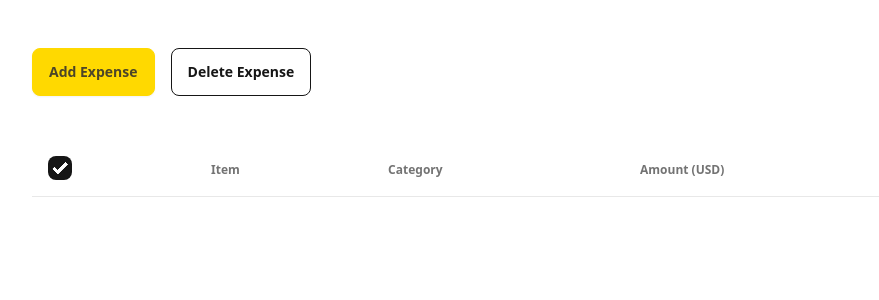
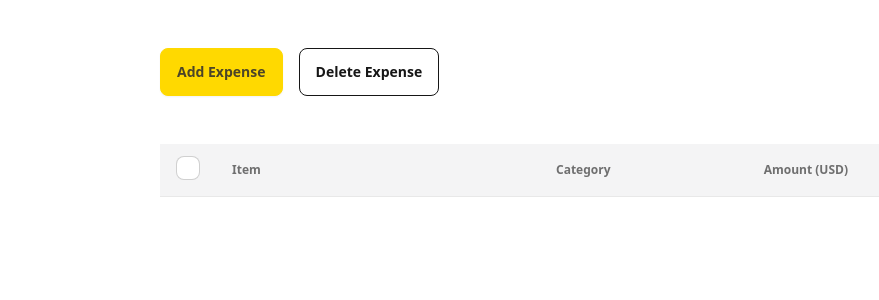
Before and after one commit to pNagi/cat-expense, a React (Vite) app: page / in a window 1280 px wide. Shown: the top 300 px of the page, without its empty margins (96-975 px from the left). Built offline with nearby package versions, Linux system fonts and the light colour scheme.

Commit message:
Update UI styling

```diff
--- a/package.json
+++ b/package.json
@@ -38,6 +38,7 @@
     "@storybook/react": "8.6.0-alpha.0",
     "@storybook/react-vite": "8.6.0-alpha.0",
     "@storybook/test": "8.6.0-alpha.0",
+    "@tailwindcss/typography": "^0.5.16",
     "@tanstack/eslint-plugin-query": "^5.64.2",
     "@tsconfig/strictest": "^2.0.5",
     "@tsconfig/vite-react": "^3.4.0",
--- a/src/components/ExpenseTable.tsx
+++ b/src/components/ExpenseTable.tsx
@@ -22,14 +22,14 @@ const initialState = {
 };
 
 const formatter = new Intl.NumberFormat("en-US", {
-  style: "currency",
-  currency: "USD",
+  minimumFractionDigits: 2,
+  maximumFractionDigits: 2,
 });
 
-const badgeColor = {
-  [CategoryId.Food]: "badge-primary",
-  [CategoryId.Furniture]: "badge-secondary",
-  [CategoryId.Accessory]: "badge-accent",
+const badgeColors = {
+  [CategoryId.Food]: ["badge-primary", "text-primary-800"],
+  [CategoryId.Furniture]: ["badge-secondary", "text-secondary-800"],
+  [CategoryId.Accessory]: ["badge-warning", "text-yellow-800"],
 };
 
 export function ExpenseTable({
@@ -82,20 +82,20 @@ export function ExpenseTable({
     // Recalculate 'all' when new expense detail is added
     setState({
       ...state,
-      all: state.size === expenseDetails.length,
+      all: !!expenseDetails.length && state.size === expenseDetails.length,
     });
     // eslint-disable-next-line react-hooks/exhaustive-deps
   }, [expenseDetails.length]);
 
   return (
-    <div className="table min-h-96 w-full">
-      <table className="table w-full">
-        <thead>
+    <div className="min-h-96 w-full">
+      <table className="table w-full table-fixed">
+        <thead className="bg-zinc-100">
           <tr>
-            <th>
+            <th className="w-14 max-w-fit">
               <label>
                 <input
-                  className="checkbox"
+                  className="checkbox bg-white"
                   type="checkbox"
                   name="all"
                   checked={state.all}
@@ -103,10 +103,12 @@ export function ExpenseTable({
                 />
               </label>
             </th>
-            <th>{t.expenseDetail.item.label}</th>
-            <th>{t.expenseDetail.category.label}</th>
-            <th>{t.expenseDetail.amount.label}</th>
-            <th></th>
+            <th className="w-2/4">
+              <span>{t.expenseDetail.item.label}</span>
+            </th>
+            <th className="w-1/4">{t.expenseDetail.category.label}</th>
+            <th className="w-1/4 text-right">{t.expenseDetail.amount.label}</th>
+            <th className="w-16"></th>
           </tr>
         </thead>
         <tbody>
@@ -114,16 +116,15 @@ export function ExpenseTable({
             <tr
               key={id}
               className={twMerge(
-                topCategoryId === categoryId
-                  ? ["bg-yellow-50", "hover:bg-yellow-100"]
-                  : ["hover:bg-slate-50"],
+                ["hover:bg-orange-50"],
+                topCategoryId === categoryId && ["bg-yellow-50"],
               )}
             >
               <th>
                 <label>
                   <input
                     type="checkbox"
-                    className="checkbox"
+                    className="checkbox bg-white"
                     name="ids"
                     value={id}
                     checked={!!state.checked[id]}
@@ -133,11 +134,11 @@ export function ExpenseTable({
               </th>
               <td>{item}</td>
               <td>
-                <span className={twMerge("badge", badgeColor[categoryId])}>
+                <span className={twMerge("badge", badgeColors[categoryId])}>
                   {t.categories[categoryId]}
                 </span>
               </td>
-              <td>{formatter.format(amount)}</td>
+              <td className={"text-right"}>{formatter.format(amount)}</td>
               <td>{topCategoryId === categoryId ? t.max : null}</td>
             </tr>
           ))}
--- a/src/pages/ExpensePage.tsx
+++ b/src/pages/ExpensePage.tsx
@@ -48,11 +48,11 @@ export function ExpensePage() {
           {/* Right Section */}
           <div className="w-full basis-2/5 place-items-center">
             {catFact.isFetching ? (
-              <span className="loading loading-spinner loading-lg"></span>
+              <span className="loading loading-spinner"></span>
             ) : (
-              <span>
-                {catFact.data?.fact ?? t.errors.somethingWentWrong.text}
-              </span>
+              <blockquote className="prose">
+                <p>{catFact.data?.fact ?? t.errors.somethingWentWrong.text}</p>
+              </blockquote>
             )}
           </div>
         </div>
@@ -60,7 +60,7 @@ export function ExpensePage() {
         <ModalCloseButton onClick={closeModal} />
       </Modal>
       {/* Delete Form */}
-      <form action={deleteForm.action} className="mx-auto max-w-screen-lg">
+      <form action={deleteForm.action} className="mx-auto max-w-screen-md">
         {/* Header */}
         <div className="flex gap-4 py-12">
           {/* Add Button */}
@@ -68,12 +68,7 @@ export function ExpensePage() {
             {t.addButton.text}
           </button>
           {/* Delete Button */}
-          <SubmitButton
-            className="btn-outline"
-            text={t.deleteButton.text}
-            pendingText={t.deleteButton.pendingText}
-            isPending={deleteForm.isPending}
-          />
+          <SubmitButton className="btn-outline" text={t.deleteButton.text} />
         </div>
         {/* Table */}
         <ExpenseTable
--- a/src/translations.ts
+++ b/src/translations.ts
@@ -8,14 +8,14 @@ export const t = {
   expenseDetail: {
     item: {
       label: "Item",
-      placeholder: "Ramen",
+      placeholder: "Example: Ramen",
     },
     category: {
       label: "Category",
     },
     amount: {
       label: "Amount (USD)",
-      placeholder: "10",
+      placeholder: "Enter an amount",
     },
   },
   max: "🐈",
--- a/src/ui-kit/SubmitButton.tsx
+++ b/src/ui-kit/SubmitButton.tsx
@@ -3,8 +3,8 @@ import { twMerge } from "tailwind-merge";
 interface SubmitButtonProps
   extends React.ButtonHTMLAttributes<HTMLButtonElement> {
   text: string;
-  pendingText: string;
-  isPending: boolean;
+  pendingText?: string;
+  isPending?: boolean;
 }
 
 export function SubmitButton({
@@ -23,7 +23,7 @@ export function SubmitButton({
         props.className,
       )}
     >
-      {isPending ? (
+      {isPending && pendingText ? (
         <>
           <span className="loading loading-spinner"></span> {pendingText}
         </>
--- a/tailwind.config.js
+++ b/tailwind.config.js
@@ -1,9 +1,10 @@
+import typography from "@tailwindcss/typography";
 import daisyui from "daisyui";
 
 /** @type {import('tailwindcss').Config} */
 export default {
   content: ["./index.html", "./src/**/*.{ts,tsx}"],
-  plugins: [daisyui],
+  plugins: [typography, daisyui],
   daisyui: {
     themes: ["bumblebee"],
   },
```
Also changed, not shown: 1 other file (tests, documents, lock files or other folders).
